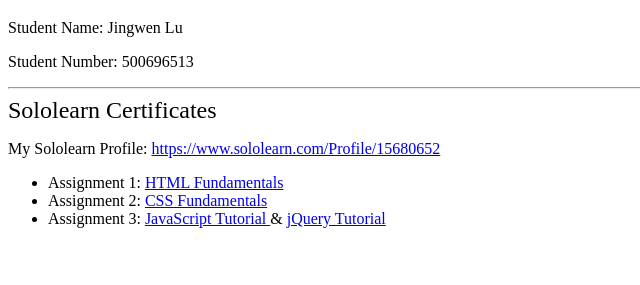
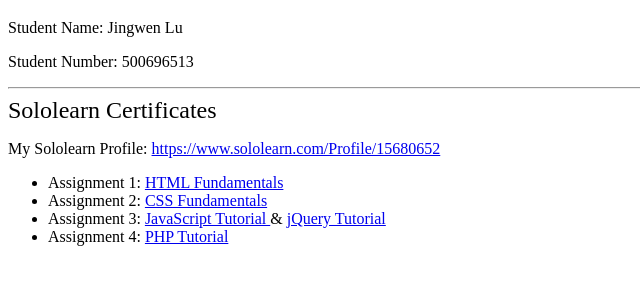
Before and after one commit to JingwenLu96/JingwenLu96.github.io, a plain HTML site: page index.html in a window 1280 px wide. Shown: the part 61-346 px from the top of the page, without its empty margins (0-640 px from the left). Drawn offline with Linux system fonts and the light colour scheme.

Commit message:
Update No.4

```diff
--- a/index.html
+++ b/index.html
@@ -23,6 +23,10 @@
         <span> & </span>
         <a href="https://github.com/JingwenLu96/JingwenLu96.github.io/blob/master/Sololearn%20jQuery%20Tutorial-Certificate-1082-15680652.pdf" target="_blank"> jQuery Tutorial </a>
     </li>
+
+	<li>Assignment 4: <a href="
+	https://github.com/JingwenLu96/JingwenLu96.github.io/blob/master/Sololearn%20PHP%20Tutorial-Certificate-1059-15680652.pdf" target= "_blank"> PHP Tutorial </a>
+	</li>
 </ul>
 </body>
 </html>
```
